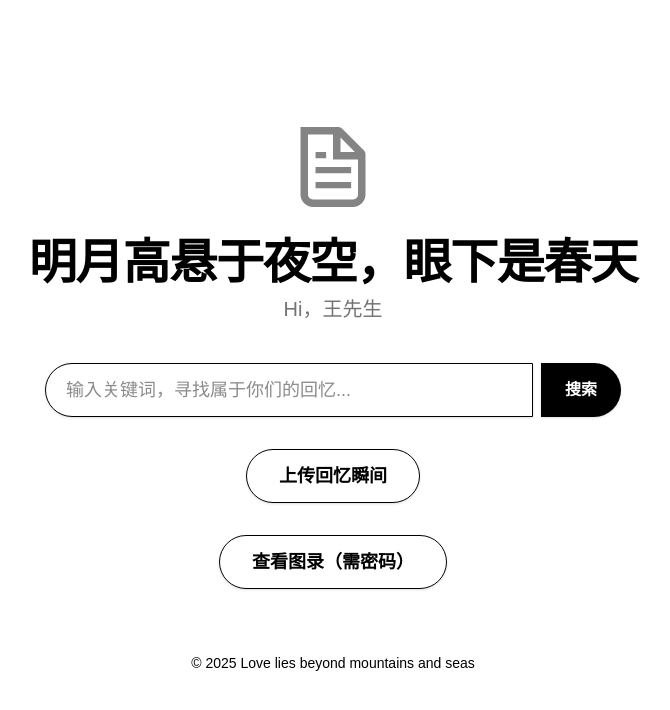
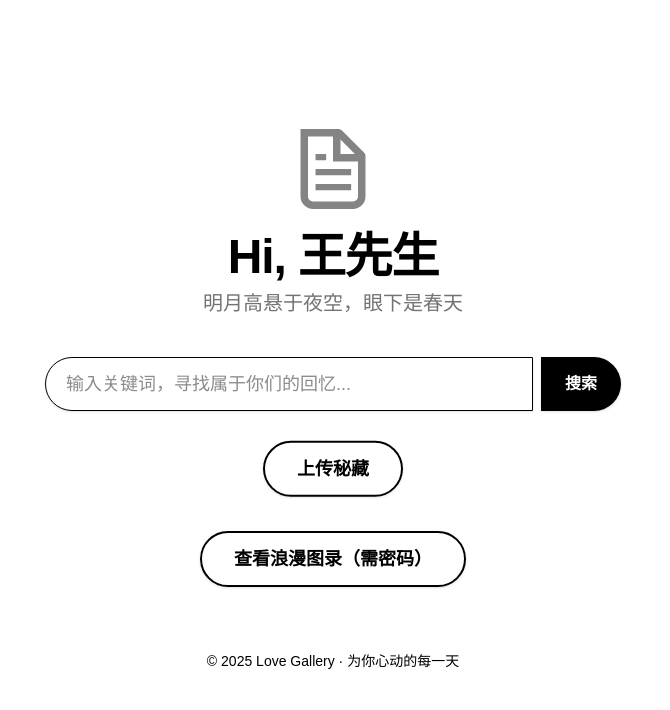
Before and after one commit to LJRSummer/lovewebsite, a Next.js app: page / in a window 1280 px wide. Shown: the top 710 px of the page, without its empty margins (307-977 px from the left). Built offline with nearby package versions, Linux system fonts and the light colour scheme.

Commit message:
style: 黑白极简高级风首页，支持自定义贴图和文案

```diff
--- a/src/app/page.tsx
+++ b/src/app/page.tsx
@@ -112,16 +112,16 @@ export default function Home() {
       }}
     >
       {/* 顶部贴图，可自定义图片路径 */}
-      <div className="mb-8 flex justify-center">
+      <div className="mb-6 flex justify-center">
         <Image src="/file.svg" alt="装饰贴图" width={80} height={80} className="opacity-80" />
       </div>
-      {/* 顶部标题和副标题，黑白极简文案 */}
+      {/* 顶部标题和副标题，支持自定义文案 */}
       <header className="mb-10 text-center">
         <h1 className="text-4xl sm:text-5xl font-bold text-black tracking-tight mb-2 animate-fade-in">
-          明月高悬于夜空，眼下是春天
+          Hi, 王先生
         </h1>
         <p className="text-lg sm:text-xl text-neutral-500 font-light animate-fade-in delay-200">
-          Hi，王先生
+          明月高悬于夜空，眼下是春天
         </p>
       </header>
       <main className="w-full max-w-xl flex flex-col gap-8 items-center">
@@ -166,17 +166,17 @@ export default function Home() {
         {/* 上传图片入口 */}
         <button
           type="button"
-          className="inline-block rounded-full border border-black text-black px-8 py-3 font-bold shadow-sm transition-all text-lg hover:bg-black hover:text-white"
+          className="inline-block rounded-full border-2 border-black text-black px-8 py-3 font-bold shadow-sm hover:bg-black hover:text-white transition-all text-lg animate-bounce"
           onClick={() => setShowUpload(true)}
         >
-          上传回忆瞬间
+          上传秘藏
         </button>
         {/* 上传弹窗 */}
         {showUpload && (
           <div className="fixed inset-0 z-50 flex items-center justify-center bg-black/30">
             <div className="bg-white rounded-2xl shadow-xl p-8 w-[90vw] max-w-md flex flex-col gap-4 relative animate-fade-in">
               <button
-                className="absolute top-3 right-4 text-xl text-black hover:text-neutral-500"
+                className="absolute top-3 right-4 text-xl text-black hover:text-neutral-600"
                 onClick={() => {
                   setShowUpload(false);
                   setUploadError("");
@@ -188,7 +188,7 @@ export default function Home() {
               >
                 ×
               </button>
-              <h2 className="text-2xl font-bold text-black mb-2">上传图片</h2>
+              <h2 className="text-2xl font-bold text-black mb-2">上传浪漫图片</h2>
               <form onSubmit={handleUpload} className="flex flex-col gap-4">
                 <input
                   type="file"
@@ -221,17 +221,17 @@ export default function Home() {
         {/* 图录入口 */}
         <button
           type="button"
-          className="inline-block rounded-full border border-black text-black px-8 py-3 font-semibold shadow-sm transition-all text-lg hover:bg-black hover:text-white"
+          className="inline-block rounded-full border-2 border-black text-black px-8 py-3 font-semibold shadow-sm hover:bg-black hover:text-white transition-all text-lg"
           onClick={handleOpenGallery}
         >
-          查看图录（需密码）
+          查看浪漫图录（需密码）
         </button>
         {/* 图录弹窗 */}
         {showGallery && (
           <div className="fixed inset-0 z-50 flex items-center justify-center bg-black/30">
             <div className="bg-white rounded-2xl shadow-xl p-8 w-[90vw] max-w-md flex flex-col gap-4 relative animate-fade-in">
               <button
-                className="absolute top-3 right-4 text-xl text-black hover:text-neutral-500"
+                className="absolute top-3 right-4 text-xl text-black hover:text-neutral-600"
                 onClick={() => {
                   setShowGallery(false);
                   setGalleryPassword("");
@@ -242,7 +242,7 @@ export default function Home() {
               >
                 ×
               </button>
-              <h2 className="text-2xl font-bold text-black mb-2">图录</h2>
+              <h2 className="text-2xl font-bold text-black mb-2">浪漫图录</h2>
               {galleryImages.length === 0 ? (
                 <form onSubmit={handleGallerySubmit} className="flex flex-col gap-4">
                   <input
@@ -284,12 +284,15 @@ export default function Home() {
       </main>
       {/* 页脚，可自定义文案 */}
       <footer className="mt-16 text-center text-sm text-black">
-        © {new Date().getFullYear()} Love lies beyond mountains and seas
+        © {new Date().getFullYear()} Love Gallery · 为你心动的每一天
       </footer>
       {/* 动画样式，可根据需要调整 */}
       <style jsx>{`
         .animate-fade-in {
           animation: fadeIn 1.2s ease;
+        }
+        .animate-bounce {
+          animation: bounce 2s infinite;
         }
         @keyframes fadeIn {
           from {
@@ -301,6 +304,14 @@ export default function Home() {
             transform: translateY(0);
           }
         }
+        @keyframes bounce {
+          0%, 100% {
+            transform: translateY(0);
+          }
+          50% {
+            transform: translateY(-10px);
+          }
+        }
       `}</style>
     </div>
   );
```
